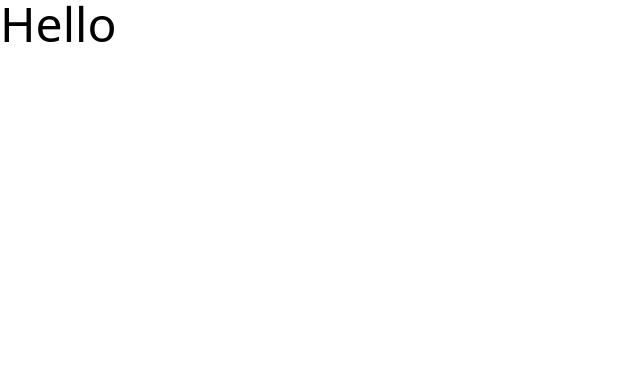
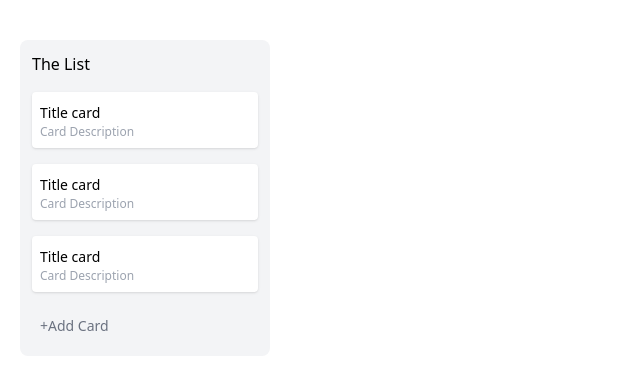
Before and after one commit to MrFushion/Simple-trello-clone-using-Vue-js-and-tailwind, a Vue app: page / in a window 1280 px wide. Shown: the top 370 px of the page, without its empty margins (0-640 px from the left). Built offline with nearby package versions, Linux system fonts and the light colour scheme; the HTML template or start-up script is replaced by a standard one.

Commit message:
dummy list UI

```diff
--- a/src/App.vue
+++ b/src/App.vue
@@ -1,7 +1,30 @@
 <script setup lang="ts"></script>
 
 <template>
-  <main class="text-5xl">Hello</main>
+  <main class="p-5 font-sans">
+    <div class="flex gap-5 py-5 overflow-x-auto">
+      <div class="bg-gray-100 p-3 rounded-lg min-w-[250px] flex flex-col">
+        <h2 class="font-medium mb-2">The List</h2>
+        <div class="bg-white p-2 my-2 rounded shadow cursor-pointer">
+          <span class="text-sm font-medium">Title card</span>
+          <p class="text-xs text-gray-400">Card Description</p>
+        </div>
+        <div class="bg-white p-2 my-2 rounded shadow cursor-pointer">
+          <span class="text-sm font-medium">Title card</span>
+          <p class="text-xs text-gray-400">Card Description</p>
+        </div>
+        <div class="bg-white p-2 my-2 rounded shadow cursor-pointer">
+          <span class="text-sm font-medium">Title card</span>
+          <p class="text-xs text-gray-400">Card Description</p>
+        </div>
+        <button
+          class="w-full bg-transparent rounded hover:bg-white text-gray-500 p-2 text-left mt-2 text-sm font-medium"
+        >
+          +Add Card
+        </button>
+      </div>
+    </div>
+  </main>
 </template>
 
 <style scoped></style>
```
